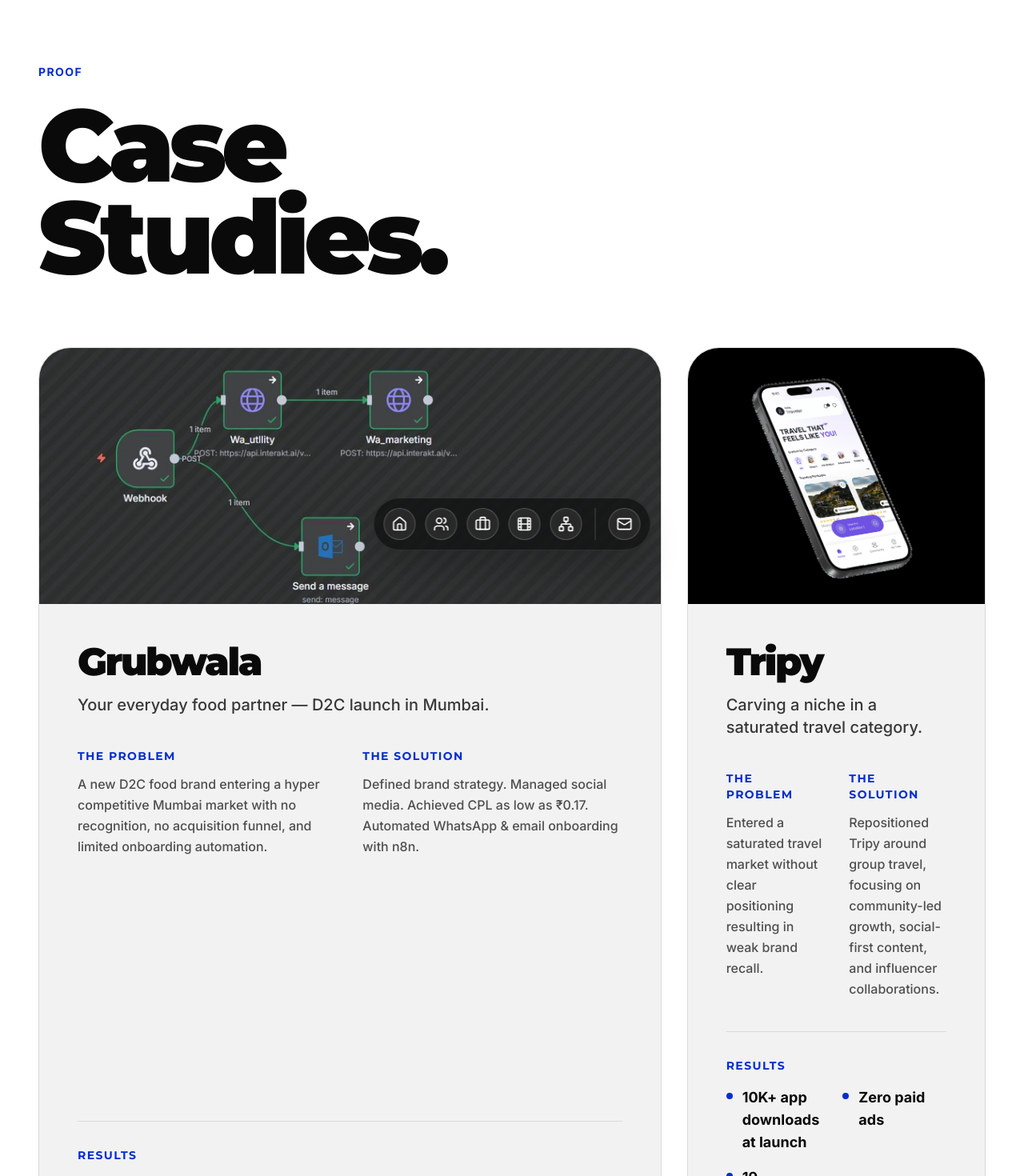
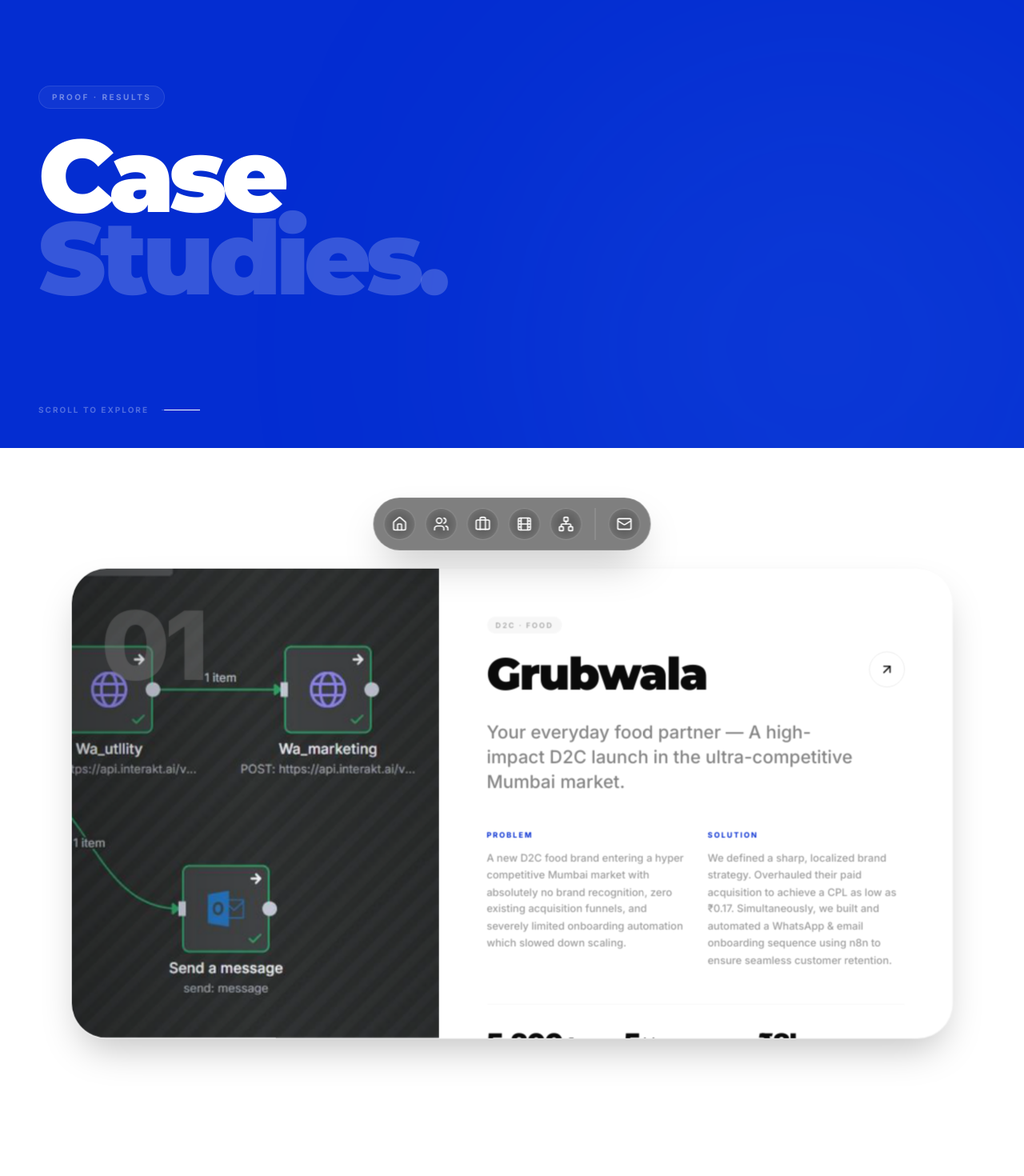
Before and after one commit to Ankit-singh-dot/untapd, a Next.js app in the folder my-app/: page /case-studies in a window 1280 px wide. Shown: the part 80-1550 px from the top of the page at 80% size. Built offline with nearby package versions, Linux system fonts and the light colour scheme.

Commit message:
chaning_ui_ux app/case-studies/page.tsx

```diff
--- a/my-app/app/case-studies/page.tsx
+++ b/my-app/app/case-studies/page.tsx
@@ -1,132 +1,188 @@
 "use client";
 
-import { motion } from "framer-motion";
+import { motion, useScroll, useTransform } from "framer-motion";
 import { Navbar } from "@/components/layout/navbar";
 import { Footer } from "@/components/layout/footer";
+import { ArrowUpRight } from "lucide-react";
 import Image from "next/image";
+import { useRef } from "react";
 
 const cases = [
   {
-    brand: "Grubwala",
-    desc: "Your everyday food partner — D2C launch in Mumbai.",
-    problem: "A new D2C food brand entering a hyper competitive Mumbai market with no recognition, no acquisition funnel, and limited onboarding automation.",
-    solution: "Defined brand strategy. Managed social media. Achieved CPL as low as ₹0.17. Automated WhatsApp & email onboarding with n8n.",
-    metrics: ["5,200+ app downloads in 45 days", "5x growth in daily orders", "MRR scaled ₹2L to ₹8L", "7,000+ flyers distributed"],
+    brand: "Grubwala", tag: "D2C · Food",
+    desc: "Your everyday food partner — A high-impact D2C launch in the ultra-competitive Mumbai market.",
+    problem: "A new D2C food brand entering a hyper competitive Mumbai market with absolutely no brand recognition, zero existing acquisition funnels, and severely limited onboarding automation which slowed down scaling.",
+    solution: "We defined a sharp, localized brand strategy. Overhauled their paid acquisition to achieve a CPL as low as ₹0.17. Simultaneously, we built and automated a WhatsApp & email onboarding sequence using n8n to ensure seamless customer retention.",
+    metrics: [ { val: "5,200+", label: "Downloads / 45 days" }, { val: "5×", label: "Daily order growth" }, { val: "₹8L", label: "MRR (from ₹2L)" } ],
     image: "/images/case-studies/grubwala.png",
-    colSpan: "md:col-span-2",
+    color: "bg-surface"
   },
   {
-    brand: "Tripy",
-    desc: "Carving a niche in a saturated travel category.",
-    problem: "Entered a saturated travel market without clear positioning resulting in weak brand recall.",
-    solution: "Repositioned Tripy around group travel, focusing on community-led growth, social-first content, and influencer collaborations.",
-    metrics: ["10K+ app downloads at launch", "Zero paid ads", "19 influencers onboarded"],
+    brand: "Tripy", tag: "Travel · Community",
+    desc: "Carving out a dedicated niche in a heavily saturated online travel booking category.",
+    problem: "Entered a saturated travel market without clear positioning, resulting in weak brand recall, high customer acquisition costs, and poor retention against massive incumbents.",
+    solution: "Repositioned Tripy entirely around the concept of group travel. Focused heavily on community-led growth, social-first content, and micro-influencer collaborations, completely eliminating the need for paid ads.",
+    metrics: [ { val: "10K+", label: "Downloads at launch" }, { val: "19", label: "Influencers" }, { val: "₹0", label: "Paid ads" } ],
     image: "/images/case-studies/tripy.png",
-    colSpan: "md:col-span-1",
+    color: "bg-[#F9F9F9]"
   },
   {
-    brand: "Kitdor",
-    desc: "A curated kitchen marketplace for every kind of decision-maker.",
-    problem: "A fragmented kitchen marketplace category with low buyer trust, scattered SKUs, and no clear value proposition.",
-    solution: "Shifted to a D2C-first growth strategy. Positioned as a trusted kitchenware marketplace. Built mission-led narrative.",
-    metrics: ["D2C-first strategy", "Curated Selection & Trust", "Community Content Focus"],
+    brand: "Kitdor", tag: "Marketplace",
+    desc: "A curated kitchen marketplace designed for every kind of decision-maker in the household.",
+    problem: "Faced a deeply fragmented category characterized by incredibly low buyer trust, scattered SKUs without a cohesive catalogue, and no clear distinguishing value proposition.",
+    solution: "Executed a pivot to a D2C-first growth strategy. Positioned Kitdor as a highly trusted, curated kitchenware marketplace. Built a mission-led narrative that resonated with modern homeowners.",
+    metrics: [ { val: "D2C", label: "First strategy" }, { val: "Trust", label: "Core pillar" } ],
     image: "/images/case-studies/kitdor.png",
-    colSpan: "md:col-span-1",
+    color: "bg-surface"
   },
   {
-    brand: "Mantraa",
-    desc: "SEO & Website Revamp for financial advisory firm.",
-    problem: "A business financial advisory firm offering expert led services needed to rebuild their organic engine from the ground up.",
-    solution: "6-month engagement. Content + technical SEO + UX rebuild. Achieved 10x growth in organic traffic.",
-    metrics: ["104 New Keywords Ranked", "1.01K Monthly Organic Clicks", "10.3% Avg. CTR", "34.5 Avg Position Gain"],
+    brand: "Mantraa", tag: "Finance · SEO",
+    desc: "A complete SEO & Website Revamp for an established business financial advisory firm.",
+    problem: "Despite offering expert-led services, they suffered from a stagnant website, zero organic search engine presence, and a complete reliance on word-of-mouth for lead generation.",
+    solution: "A targeted 6-month engagement involving a ground-up UX rebuild, technical SEO resolution, and a massive content push. Achieved a phenomenal 10x growth in high-intent organic traffic.",
+    metrics: [ { val: "104", label: "Keywords ranked" }, { val: "1.01K", label: "Monthly clicks" }, { val: "10.3%", label: "Avg CTR" } ],
     image: "/blue_glass.jpg",
-    colSpan: "md:col-span-2",
+    color: "bg-[#F9F9F9]"
   },
   {
-    brand: "Yalla Haji",
-    desc: "Organic, faith-led growth for a specialist travel brand.",
-    problem: "Needed to build credibility, community, and discovery without traditional paid push for a deeply trust-driven audience.",
-    solution: "Established Yalla Haji as a trusted category voice. Built strong trust and brand recall within the community.",
-    metrics: ["26.7K organic followers in 6 months", "4M+ users reached organically", "10K+ pre-launch audience"],
+    brand: "Yalla Haji", tag: "Travel · Organic",
+    desc: "Organic, faith-led growth for a highly specialized and niche travel brand.",
+    problem: "Needed to build deep credibility, foster community, and drive discovery among a deeply trust-driven audience, without the ability to rely on traditional paid marketing pushes.",
+    solution: "Established Yalla Haji as the premier trusted category voice. Built an engaged community through organic storytelling, resulting in strong brand recall and massive pre-launch anticipation.",
+    metrics: [ { val: "26.7K", label: "Organic followers" }, { val: "4M+", label: "Users reached" }, { val: "10K+", label: "Pre-launch audience" } ],
     image: "/sphere.jpg",
-    colSpan: "md:col-span-2",
+    color: "bg-surface"
   },
   {
-    brand: "Goready",
-    desc: "SEO and Website Revamp of your neighbourhood beauty parlour.",
-    problem: "Low organic traffic, poor search rankings, limited content, and weak off-page SEO hindered early growth.",
-    solution: "Optimized service pages and resolved technical SEO issues. Built high-quality backlinks.",
-    metrics: ["Estimated 20% increase in sales", "Improved visibility", "Strengthened domain authority"],
+    brand: "Goready", tag: "Beauty · SEO",
+    desc: "A transformative SEO revamp for your neighbourhood beauty parlour booking platform.",
+    problem: "Struggling with exceptionally low organic traffic, poor search rankings across key service areas, weak off-page SEO, and an inability to capture local search intent.",
+    solution: "Aggressively optimized all local service pages. Built high-quality contextual backlinks. Resolved underlying technical SEO issues that were hindering indexation.",
+    metrics: [ { val: "+20%", label: "Sales increase" }, { val: "DA↑", label: "Domain authority" } ],
     image: "/white_cube.jpg",
-    colSpan: "md:col-span-1",
+    color: "bg-[#F9F9F9]"
   }
 ];
 
-export default function CaseStudiesPage() {
+function Card({ c, i, progress }: { c: typeof cases[0], i: number, progress: any }) {
+  const targetScale = 1 - ( (cases.length - i) * 0.02 );
+  const scale = useTransform(progress, [i * 0.15, 1], [1, targetScale]);
+
   return (
-    <main className="min-h-screen bg-background">
-      <Navbar />
+    <div className="sticky top-0 h-screen flex items-center justify-center pt-24 md:pt-32 pb-10 px-6 md:px-12">
+      <motion.div
+        style={{ scale, top: `calc(10vh + ${i * 20}px)` }}
+        className={`w-full max-w-[1400px] h-full max-h-[800px] ${c.color} rounded-[2rem] md:rounded-[3rem] border border-foreground/[0.04] shadow-2xl overflow-hidden grid grid-cols-1 md:grid-cols-12 group`}
+      >
+        <div className="md:col-span-5 relative h-[30vh] md:h-full overflow-hidden order-2 md:order-1">
+          <Image src={c.image} alt={c.brand} fill className="object-cover group-hover:scale-105 transition-transform duration-1000 ease-out" unoptimized />
+          <div className="absolute inset-0 bg-gradient-to-t from-black/50 via-transparent to-black/10 md:bg-gradient-to-r md:from-black/20" />
 
-      <section className="pt-40 pb-32 px-6 md:px-12 max-w-7xl mx-auto">
-        <span className="text-brand font-bold tracking-widest uppercase text-sm mb-6 block">Proof</span>
-        <h1 className="text-6xl md:text-9xl font-black tracking-tighter mb-20 leading-[0.9]">
-          Case<br />Studies.
-        </h1>
+          <div className="absolute top-6 left-6 md:top-10 md:left-10 mix-blend-difference text-white">
+             <span className="text-[20vw] md:text-[10vw] font-black leading-none opacity-20 select-none tracking-tighter">0{i+1}</span>
+          </div>
+        </div>
 
-        <div className="grid grid-cols-1 md:grid-cols-3 gap-8">
-          {cases.map((c, i) => (
-            <motion.div
-              key={i}
-              initial={{ opacity: 0, y: 40 }}
-              whileInView={{ opacity: 1, y: 0 }}
-              viewport={{ once: true }}
-              transition={{ delay: i * 0.1 }}
-              className={`bg-foreground/5 rounded-[2.5rem] border border-foreground/10 group overflow-hidden flex flex-col ${c.colSpan}`}
-            >
-              {c.image && (
-                <div className="relative w-full h-64 md:h-80 bg-foreground/10 overflow-hidden">
-                  <Image
-                    src={c.image}
-                    alt={c.brand}
-                    fill
-                    className="object-cover group-hover:scale-105 transition-transform duration-700"
-                    unoptimized
-                  />
+        <div className="md:col-span-7 flex flex-col justify-between p-8 md:p-16 order-1 md:order-2 h-full overflow-y-auto no-scrollbar">
+          <div>
+            <div className="flex items-center gap-3 mb-6">
+              <span className="inline-block px-3 py-1 bg-foreground/[0.03] text-[10px] font-bold uppercase tracking-[0.2em] text-foreground/30 rounded-full">{c.tag}</span>
             </div>
-              )}
 
-              <div className="p-10 md:p-12 flex-1 flex flex-col">
-                <h3 className="text-4xl md:text-5xl font-black tracking-tighter mb-4">{c.brand}</h3>
-                <p className="text-xl font-medium opacity-80 mb-10">
+            <div className="flex items-start justify-between mb-8">
+              <h2 className="text-4xl md:text-6xl font-black tracking-[-0.03em] leading-none text-foreground">{c.brand}</h2>
+              <a href="#" className="w-12 h-12 rounded-full border border-foreground/10 flex items-center justify-center hover:bg-brand hover:border-brand hover:text-white transition-all">
+                <ArrowUpRight className="w-5 h-5" />
+              </a>
+            </div>
+
+            <p className="text-lg md:text-2xl font-medium text-foreground/50 leading-snug mb-12 max-w-lg">
               {c.desc}
             </p>
 
-                <div className="grid grid-cols-1 md:grid-cols-2 gap-8 mb-10 flex-1">
+            <div className="grid grid-cols-1 md:grid-cols-2 gap-8 mb-12">
               <div>
-                    <h4 className="text-sm font-bold uppercase tracking-widest text-brand mb-3">The Problem</h4>
-                    <p className="opacity-70 leading-relaxed font-medium">{c.problem}</p>
+                <span className="text-[10px] uppercase tracking-[0.2em] text-brand font-bold block mb-3">Problem</span>
+                <p className="text-xs md:text-sm text-foreground/40 font-medium leading-relaxed">{c.problem}</p>
               </div>
               <div>
-                    <h4 className="text-sm font-bold uppercase tracking-widest text-brand mb-3">The Solution</h4>
-                    <p className="opacity-70 leading-relaxed font-medium">{c.solution}</p>
+                <span className="text-[10px] uppercase tracking-[0.2em] text-brand font-bold block mb-3">Solution</span>
+                <p className="text-xs md:text-sm text-foreground/40 font-medium leading-relaxed">{c.solution}</p>
+              </div>
             </div>
           </div>
 
-                <div className="space-y-3 pt-8 border-t border-foreground/10">
-                  <h4 className="text-sm font-bold uppercase tracking-widest text-brand mb-4">Results</h4>
-                  <div className="grid grid-cols-1 sm:grid-cols-2 gap-4">
+          <div className="pt-8 border-t border-foreground/[0.04]">
+            <div className="flex flex-wrap gap-x-12 gap-y-6">
               {c.metrics.map((m, j) => (
-                      <div key={j} className="font-bold text-lg flex items-start">
-                        <span className="w-2 h-2 rounded-full bg-brand mt-2 mr-3 flex-shrink-0" />
-                        {m}
+                <div key={j}>
+                  <div className="text-2xl md:text-4xl font-black tracking-tighter text-foreground mb-1">{m.val}</div>
+                  <p className="text-[10px] text-foreground/25 font-semibold uppercase tracking-[0.1em]">{m.label}</p>
                 </div>
               ))}
             </div>
           </div>
         </div>
       </motion.div>
+    </div>
+  );
+}
+
+export default function CaseStudiesPage() {
+  const containerRef = useRef(null);
+  const { scrollYProgress } = useScroll({ target: containerRef, offset: ["start start", "end end"] });
+
+  return (
+    <main className="min-h-screen bg-background">
+      <Navbar />
+
+      {/* Hero */}
+      <section className="relative h-[80vh] flex flex-col justify-center px-6 md:px-12 overflow-hidden">
+        <div className="absolute inset-0 bg-brand" />
+        <div className="absolute top-[20%] right-[-10%] w-[60vw] h-[60vw] bg-blue-400/10 rounded-full blur-[150px] pointer-events-none" />
+
+        <div className="relative z-10 max-w-[1400px] mx-auto w-full">
+          <motion.div initial={{ y: 80, opacity: 0 }} animate={{ y: 0, opacity: 1 }} transition={{ duration: 1, ease: [0.16, 1, 0.3, 1] }}>
+            <span className="inline-block px-4 py-1.5 bg-white/5 border border-white/10 text-[10px] font-bold uppercase tracking-[0.25em] text-white/40 rounded-full mb-8">
+              Proof · Results
+            </span>
+            <h1 className="text-[12vw] md:text-[10vw] font-black tracking-[-0.05em] leading-[0.8] text-white overflow-hidden">
+              <motion.span
+                initial={{ y: "100%" }} animate={{ y: "0%" }} transition={{ delay: 0.1, duration: 0.8, ease: [0.16, 1, 0.3, 1] }}
+                className="block"
+              >
+                Case
+              </motion.span>
+              <motion.span
+                initial={{ y: "100%" }} animate={{ y: "0%" }} transition={{ delay: 0.2, duration: 0.8, ease: [0.16, 1, 0.3, 1] }}
+                className="block text-white/20"
+              >
+                Studies.
+              </motion.span>
+            </h1>
+          </motion.div>
+        </div>
+
+        {/* Scroll Indicator */}
+        <motion.div
+          initial={{ opacity: 0 }} animate={{ opacity: 1 }} transition={{ delay: 1 }}
+          className="absolute bottom-10 left-6 md:left-12 flex items-center gap-4 text-white/30"
+        >
+          <span className="text-[10px] font-bold uppercase tracking-[0.2em]">Scroll to explore</span>
+          <div className="w-12 h-[1px] bg-white/20 relative overflow-hidden">
+            <motion.div
+              animate={{ x: ["-100%", "100%"] }} transition={{ duration: 1.5, repeat: Infinity, ease: "linear" }}
+              className="absolute inset-0 w-full h-full bg-white"
+            />
+          </div>
+        </motion.div>
+      </section>
+
+      {/* Sticky Stacking Cards Container */}
+      <section ref={containerRef} className="relative pb-32">
+        {cases.map((c, i) => (
+          <Card key={i} c={c} i={i} progress={scrollYProgress} />
         ))}
-        </div>
       </section>
 
       <Footer />
```
Lines whose indentation alone changed are shown as unchanged.
